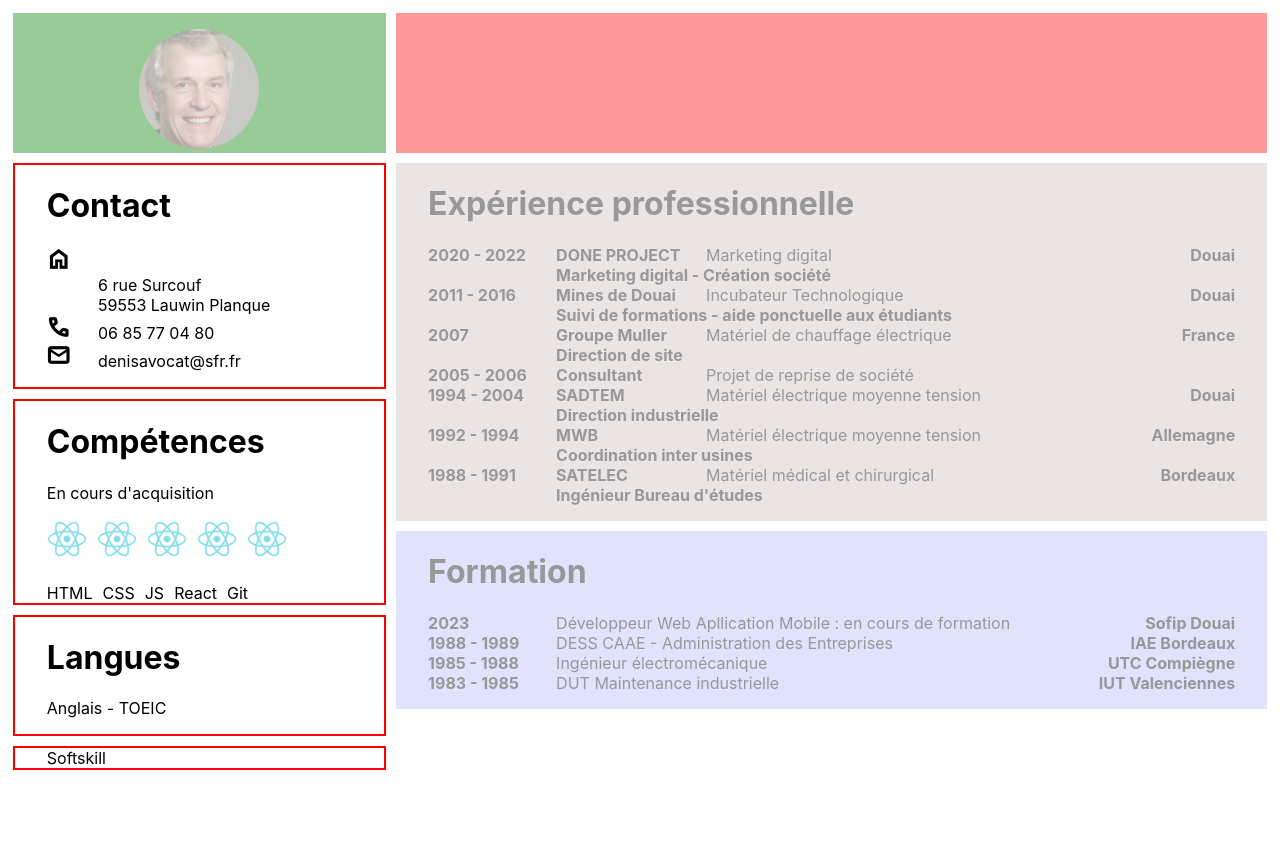
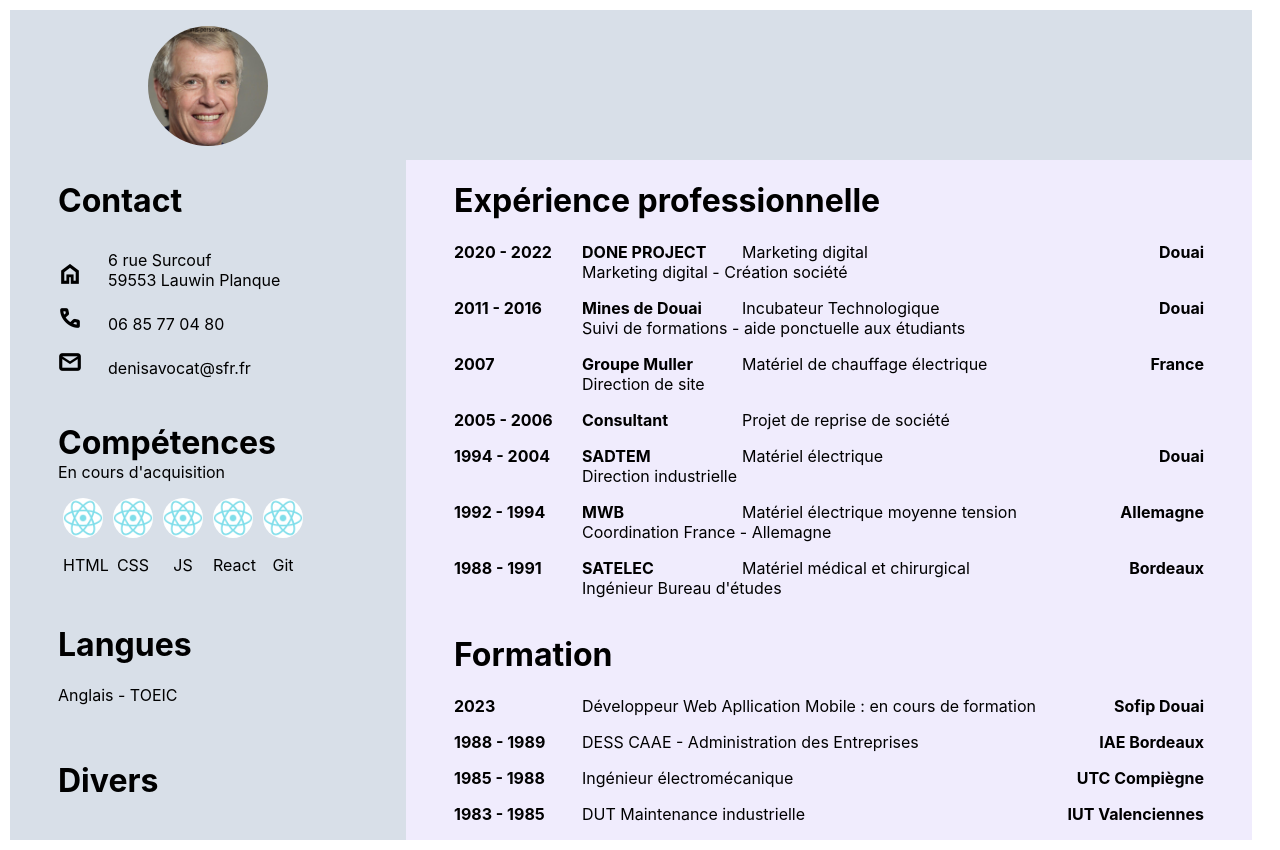
Before and after one commit to DENIS-DONE-PROJECT/Exercise-CSS, a React (Create React App) app in the folder resume/: page / in a window 1280 px wide. Before the commit the page ends 826 px from the top, so only its background shows below. Built offline with nearby package versions, Linux system fonts and the light colour scheme; no server answers.

Commit message:
IMPROVE css

```diff
--- a/resume/src/App.css
+++ b/resume/src/App.css
@@ -1,21 +1,25 @@
+:root {
+    --left-min-width: 300px;
+    --right-min-width: 750px;
+    --Left-right-text-padding: 3em;
+}
+
 .main {
     display: grid;
-    /* grid-template-columns: repeat(2, 1fr); */
+
     grid-template-columns: 0.3fr 0.7fr;
-    grid-gap: 10px;
+    /* grid-gap: 10px; */
     /* grid-auto-rows: minmax(100px, auto); */
     grid-template-rows: 0.2fr 0.4fr 0.4fr;
-
-    margin: 1vw;
-    height: 100vh;
+    margin: 10px;
 }
 /* Picture */
 .picture {
     grid-column: 1;
     grid-row: 1;
-    background-color: green;
-    opacity: 0.4;
+
     text-align: center;
+    min-height: 150px;
 }
 
 img {
@@ -29,8 +33,7 @@ img {
 .profile {
     grid-column: 2;
     grid-row: 1;
-    background-color: red;
-    opacity: 0.4;
+    background-color: rgba(67, 100, 141, 0.204);
 }
 
 .left {
@@ -42,36 +45,39 @@ img {
     /* grid-template-rows: 0.4fr 0.2fr 0.1fr 0.3fr; */
     grid-template-rows: max-content;
     /* grid-auto-rows: minmax(50px, auto); */
-    grid-gap: 10px;
+    /* grid-gap: 10px; */
 }
 
 .experience {
     grid-column: 2;
     grid-row: 2;
-    background-color: rgb(205, 188, 188);
-    opacity: 0.4;
+    background-color: rgba(192, 179, 246, 0.249);
+}
+
+.experience li {
+    /* margin-top: auto; */
+    /* line-break: auto; */
 }
 .education {
     grid-column: 2;
     grid-row: 3;
-    background-color: rgb(181, 183, 250);
-    opacity: 0.4;
+    background-color: rgba(192, 179, 246, 0.249);
 }
 
 span.date {
-    width: 10vw;
+    min-width: 8em;
     font-weight: bold;
     display: inline-block;
 }
 
 span.job {
-    padding-left: 10vw;
-    font-weight: bold;
+    padding-left: 8em;
+    /* font-weight: 500; */
     display: inline-block;
 }
 
 .location {
-    width: 150px;
+    width: 10em;
     font-weight: bold;
 
     float: right;
@@ -80,7 +86,7 @@ span.job {
 
 span.company {
     display: inline-block;
-    width: 150px;
+    width: 10em;
     font-weight: bold;
 }
 
@@ -91,18 +97,26 @@ li {
 ul {
     padding-left: 0px;
 }
-
+.picture,
 .identity,
 .hardskill,
 .language,
 .softskill {
-    /* grid-template-rows: 4; */
-    border: 2px solid red;
+    min-width: var(--left-min-width);
+    /* align-self: center; */
+    background-color: rgba(67, 100, 141, 0.204);
 }
 
-/* h1 {
-    font-weight: bold;
-} */
+.experience,
+.education {
+    /* align-self: center; */
+}
+
+.profile,
+.experience,
+.education {
+    min-width: var(--right-min-width);
+}
 
 .profile,
 .experience,
@@ -111,8 +125,24 @@ ul {
 .hardskill,
 .language,
 .softskill {
-    padding-left: 2.5vw;
-    padding-right: 2.5vw;
+    padding-left: var(--Left-right-text-padding);
+    padding-right: var(--Left-right-text-padding);
+}
+
+.experience li {
+    margin-bottom: 1em;
+}
+.education li {
+    margin-bottom: 1em;
+}
+
+.identityRow {
+    padding-top: 0.5em;
+    padding-bottom: 0.5em;
+}
+
+h1.inProgress {
+    margin-bottom: 0px;
 }
 
 .experience p,
@@ -120,45 +150,44 @@ ul {
     padding-left: 10vw;
 }
 
-.rightToLogo {
-    border-color: solid 4px red;
-    margin-left: 4vw;
+span.rightToLogo {
+    display: inline-block;
 }
 
-.rightToLogox {
-    /* margin-left: 4vw; */
+span.material-symbols-outlined {
+    font-weight: bold;
+    width: 50px;
+    height: auto;
 }
 
-.material-symbols-outlined {
-    font-weight: bold;
-    width: 4vw;
+/* Hardskill */
+.logoLine,
+.logoText {
+    text-align: Left;
+    margin-top: 1vh;
+    margin-bottom: 5px;
+    min-width: 250px;
 }
 
-.pRightToLogo .rightToLogo {
-    margin-bottom: 0px;
+img.logoSkill {
+    width: 40px;
+    height: auto;
+    margin-top: 1vh;
+    margin-bottom: 5px;
+
+    margin-left: 5px;
+    margin-right: 5px;
+    text-align: center;
+    background-color: white;
 }
 
-/* .picture,
-.left {
-    background-origin: border-box;
-    background-repeat: no-repeat;
-    background-color: rgb(157, 255, 0);
-} */
+span.logoSkill {
+    width: 40px;
+    display: inline-block;
+    margin-left: 5px;
+    margin-right: 5px;
+    text-align: center;
+    margin-bottom: 5px;
+}
 
-/* .logo {
-    width: 40px;
-    height: auto;
-    background-color: white;
-    margin-right: 10px;
-    margin: 0px;
-}
-span .logo {
-    width: 100px;
-} */
-
-.logoSkill {
-    width: 40px;
-    height: auto;
-    background-color: white;
-    margin-right: 10px;
-}
+/* End Hardskill */
--- a/resume/src/Components/Experience.js
+++ b/resume/src/Components/Experience.js
@@ -43,7 +43,7 @@ const Experience = () => {
                 <li>
                     <span className="date">1994 - 2004 </span>
                     <span className="company">SADTEM </span>
-                    Matériel électrique moyenne tension
+                    Matériel électrique
                     <span className="location">Douai</span>
                     <br></br>
                     <span className="job">Direction industrielle</span>
@@ -54,7 +54,7 @@ const Experience = () => {
                     Matériel électrique moyenne tension
                     <span className="location">Allemagne</span>
                     <br></br>
-                    <span className="job">Coordination inter usines</span>
+                    <span className="job">Coordination France - Allemagne</span>
                 </li>
                 <li>
                     <span className="date">1988 - 1991 </span>
@@ -64,18 +64,6 @@ const Experience = () => {
                     <br></br>
                     <span className="job">Ingénieur Bureau d'études</span>
                 </li>
-
-                {/*  <li>
-                    <span className="date">1988 - 1991 </span>
-                    Ingénieur Bureau d'études
-                    <span className="location">Bordeaux</span>
-                    <p>
-                        <span className="company">SATELEC </span>
-                        Matériel médical et chirurgical
-                        <span className="location">Bordeaux</span>
-                        <br></br>- Test de texte
-                    </p>
-                </li> */}
             </ul>
 
             {/*
--- a/resume/src/Components/HardSkill.js
+++ b/resume/src/Components/HardSkill.js
@@ -4,23 +4,26 @@ import logoreact from "../assets/icon/icons8-react-native-96.png";
 const Hardskill = () => {
     return (
         <div className="hardskill">
-            <h1>Compétences</h1>
+            <h1 className="inProgress">Compétences</h1>
             <span>En cours d'acquisition</span>
             <br></br>
+
+            <div className="logoLine">
                 <img className="logoSkill" src={logoreact} alt="logo React" />
                 <img className="logoSkill" src={logoreact} alt="logo React" />
                 <img className="logoSkill" src={logoreact} alt="logo React" />
                 <img className="logoSkill" src={logoreact} alt="logo React" />
                 <img className="logoSkill" src={logoreact} alt="logo React" />
+            </div>
 
-            <br></br>
-            <br></br>
+            <div className="logoText">
                 <span className="logoSkill">HTML</span>
                 <span className="logoSkill">CSS</span>
                 <span className="logoSkill">JS</span>
                 <span className="logoSkill">React</span>
                 <span className="logoSkill">Git</span>
             </div>
+        </div>
     );
 };
 
--- a/resume/src/Components/Identity.js
+++ b/resume/src/Components/Identity.js
@@ -6,39 +6,24 @@ const Identity = () => {
             <h1>Contact</h1>
 
             <ul>
-                <li>
-                    {/* <ul className="pRightToLogo">
-                        <li>
-                            <span className="material-symbols-outlined">
-                                home
-                            </span>
-                        </li>
-                        <li>
-                            <div className="rightToLogo">
-                                6 rue Surcouf
-                                <br></br>
-                                59553 Lauwin Planque
-                            </div>
-                        </li>
-                    </ul> */}
-
+                <li className="identityRow">
                     <span className="material-symbols-outlined">home</span>
-                    <span className="rightToLogox">
-                        <div className="rightToLogo">
+                    <span className="rightToLogo">
+                        <div>
                             6 rue Surcouf
                             <br></br>
                             59553 Lauwin Planque
                         </div>
                     </span>
                 </li>
-                <li>
+                <li className="identityRow">
                     <span className="material-symbols-outlined">phone</span>
-                    <span className="rightToLogox">06 85 77 04 80</span>
+                    <span className="rightToLogo">06 85 77 04 80</span>
                 </li>
-                <li>
+                <li className="identityRow">
                     <span className="material-symbols-outlined">email</span>
 
-                    <span className="rightToLogox">denisavocat@sfr.fr</span>
+                    <span className="rightToLogo">denisavocat@sfr.fr</span>
                 </li>
             </ul>
         </div>
--- a/resume/src/Components/Resume.js
+++ b/resume/src/Components/Resume.js
@@ -20,6 +20,7 @@ const Resume = () => {
                     <Language />
                     <Softskill />
                 </div>
+
                 <Experience />
                 <Education />
             </div>
--- a/resume/src/Components/SoftSkill.js
+++ b/resume/src/Components/SoftSkill.js
@@ -1,7 +1,11 @@
 import React from "react";
 
 const Softskill = () => {
-    return <div className="softskill">Softskill</div>;
+    return (
+        <div className="softskill">
+            <h1>Divers</h1>
+        </div>
+    );
 };
 
 export default Softskill;
```
Lines whose indentation alone changed are shown as unchanged.
